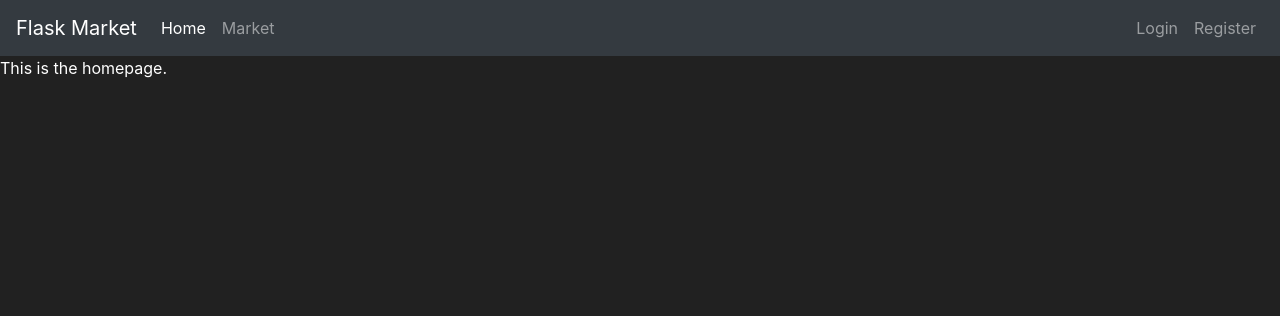
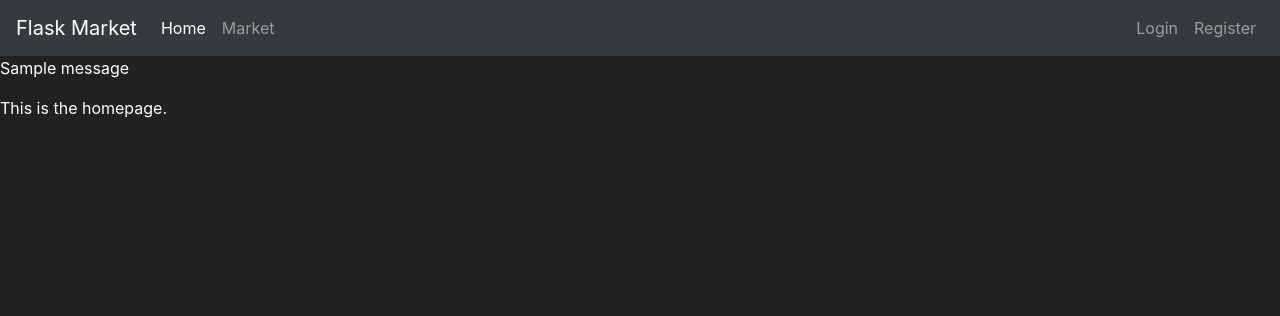
Before and after one commit to njerigathigi/FlaskMarket, a Flask app: page / in a window 1280 px wide. Shown: the top 316 px of the page. Run offline with Flask 2, Linux system fonts and the light colour scheme; one stand-in notice (Sample message) is shown; some libraries are stand-ins or nearby versions.

Commit message:
add validation with get_flashed_messages(). display error message in a p tag>

```diff
--- a/market/templates/base.html
+++ b/market/templates/base.html
@@ -39,11 +39,15 @@
         </div>
       </nav>
       <!-- Future Content here -->
+      {% with messages = get_flashed_messages(with_categories=True)%} <!-- get_flashed_messages() returns the error messages as a tuple-->
+          {% for category, message in messages %} <!--(category, message)-The default category value is 'message'. Here we unpack the tuple. -->
+              <p>{{message}}</p>
+          {% endfor %}
+      {% endwith %}
+
       {% block content %}
 
       {% endblock %}
-
-
 
       <!-- Optional JavaScript -->
       <!-- jQuery first, then Popper.js, then Bootstrap JS -->
```
